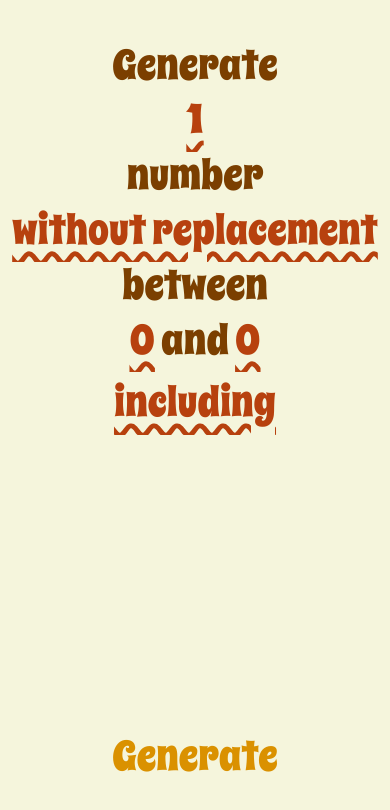
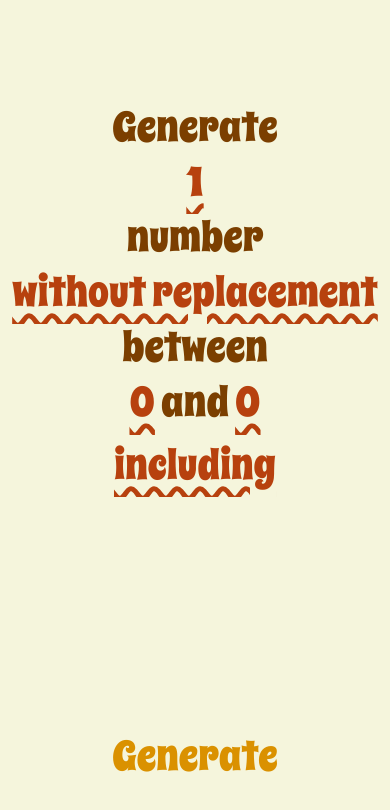
Before and after one commit to Mouzone/rng, a SvelteKit app: page / in a window 390 px wide. Shown: the top 810 px of the page. Built offline with nearby package versions, Linux system fonts and the light colour scheme.

Commit message:
Update mobile styling to make statement more centered

```diff
--- a/src/routes/+page.svelte
+++ b/src/routes/+page.svelte
@@ -286,6 +286,9 @@
 		#page {
 			font-size: 2.6em;
 		}
+		#statement {
+			margin-top: 1.5em;
+		}
 		input,
 		select {
 			line-height: 1.5em;
```
